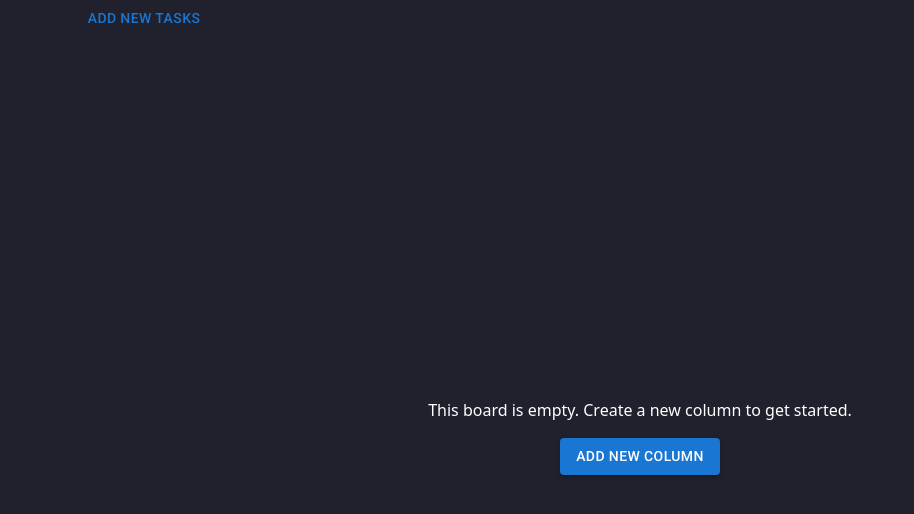
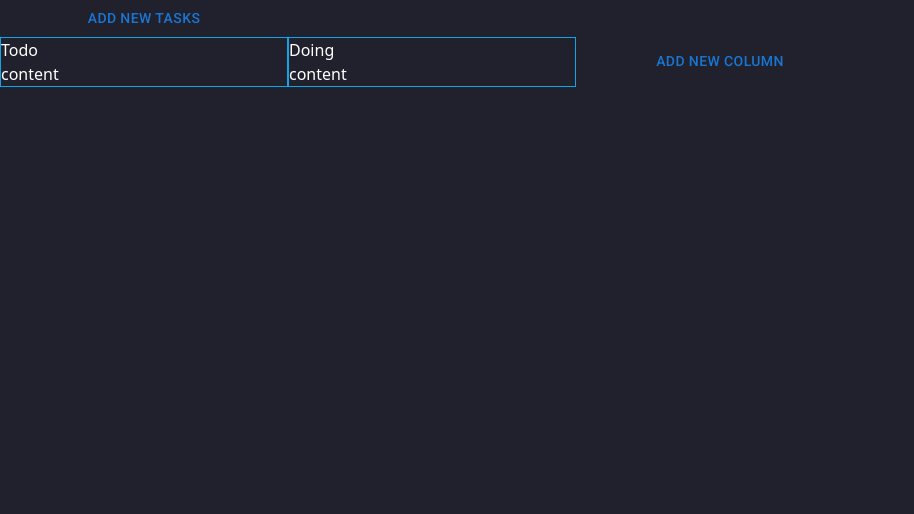
Before and after one commit to sarvesh-gaurishankar-sawant/team-progress-tracker, a React (Create React App) app in the folder frontend/: page / in a window 1280 px wide. Shown: the top 514 px of the page, without its empty margins (0-914 px from the left). Built offline with nearby package versions, Linux system fonts and the light colour scheme.

Commit message:
Add dummy data for task

```diff
--- a/frontend/src/components/Boards/Board.tsx
+++ b/frontend/src/components/Boards/Board.tsx
@@ -20,51 +20,45 @@ type Task = {
 
 export default function Board() {
 
-  const [columns, setColumns] = useState<Column[]>([]);
-  const [tasks, setTasks] = useState<Task[]>([]);
-
-  //Test Board Data
-  const boards = [{
-    name: "Sample Name 1",
+   //Test Board Data
+   const boards = [{
+    name: "Sample Board 1",
     columns: ["Column1", "Column2", "Column3"],
     tasks: [
         "615cf2a6dbf66b029028a7e1",
         "615cf2b0dbf66b029028a7e2",
         "615cf2b9dbf66b029028a7e3"
     ]
-  }]
+  },
+  {
+    name: "Sample Board 2",
+    columns: ["Column1", "Column2", "Column3"],
+    tasks: [
+        "615cf2a6dbf66b029028a7e1",
+        "615cf2b0dbf66b029028a7e2",
+        "615cf2b9dbf66b029028a7e3"
+    ]
+  }
+  ]
 
-  //Test Task Data
-  const exampleTaskData = [
+
+
+
+
+
+  const testColumns = [
     {
-        _id:"615cf2a6dbf66b029028a7e1",
-        index: 1,
-        title: "Task 1",
-        description: "Description for Task 1",
-        status: "In Progress",
+      index: 1,
+      title: "Todo"
     },
     {
-        _id:"615cf2b0dbf66b029028a7e2",
-        index: 2,
-        title: "Task 2",
-        description: "Description for Task 2",
-        status: "In Progress",
-    },
-    {
-        _id:"615cf2b9dbf66b029028a7e3",
-        title: "Task 3",
-        description: "Description for Task 3",
-        status: "Pending",
-    },
-    {
-      _id:"615cf2b9dbf66b029028a7e4",
-      title: "Task 3",
-      description: "Description for Task 3",
-      status: "Pending",
+      index: 2,
+      title: "Doing"
     }
-  ];
+  ]
 
-
+  const [columns, setColumns] = useState<Column[]>(testColumns);
+  const [tasks, setTasks] = useState<Task[]>([]);
 
   return (
     <div className="overflow-x-auto h-screen">
--- a/frontend/src/components/Columns/Column.tsx
+++ b/frontend/src/components/Columns/Column.tsx
@@ -9,6 +9,28 @@ interface Props {
 }
 
 export default function Column({ column }: Props) {
+  //Fetch tasks from column and make an array from it - To be implemented
+  const tasks = [{
+      _id:"615cf2a6dbf66b029028a7e1",
+      index: 1,
+      title: "Task 1",
+      description: "Description for Task 1",
+      status: "Todo",
+  },
+  {
+      _id:"615cf2b0dbf66b029028a7e2",
+      index: 2,
+      title: "Task 2",
+      description: "Description for Task 2",
+      status: "Doing",
+  },
+  {
+      _id:"615cf2b9dbf66b029028a7e3",
+      title: "Task 3",
+      description: "Description for Task 3",
+      status: "Pending",
+  }]
+
   return (
     <div className="w-72 border border-sky-500">
       {/* Column Title */}
--- /dev/null
+++ b/frontend/src/components/Tasks/Task.tsx
@@ -0,0 +1,39 @@
+import React from 'react'
+
+export default function Task() {
+//Test Task Data
+const exampleTaskData = [
+    {
+        _id:"615cf2a6dbf66b029028a7e1",
+        index: 1,
+        title: "Task 1",
+        description: "Description for Task 1",
+        status: "Todo",
+    },
+    {
+        _id:"615cf2b0dbf66b029028a7e2",
+        index: 2,
+        title: "Task 2",
+        description: "Description for Task 2",
+        status: "Doing",
+    },
+    {
+        _id:"615cf2b9dbf66b029028a7e3",
+        title: "Task 3",
+        description: "Description for Task 3",
+        status: "Pending",
+    },
+    {
+      _id:"615cf2b9dbf66b029028a7e4",
+      title: "Task 3",
+      description: "Description for Task 3",
+      status: "Pending",
+    }
+  ];
+
+
+
+  return (
+    <div>Task</div>
+  )
+}
--- a/frontend/src/components/Tasks/TasksPreview.tsx
+++ /dev/null
@@ -1,7 +0,0 @@
-function TasksPreview() {
-  return (
-    <div>TasksPreview</div>
-  )
-}
-
-export default TasksPreview
```
